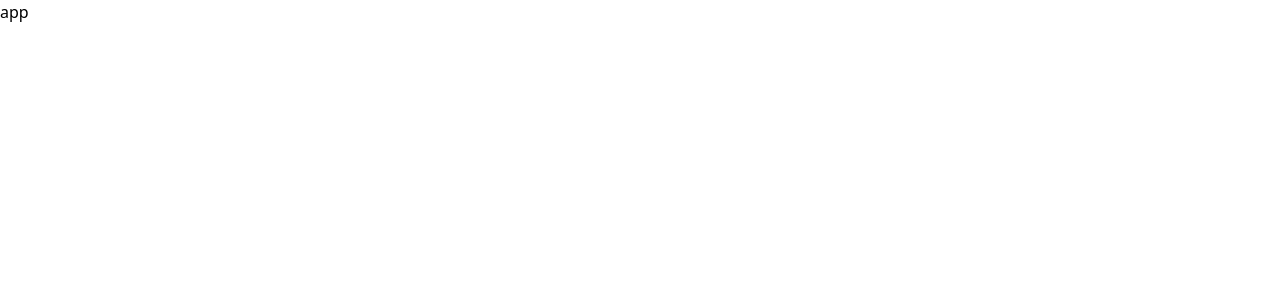
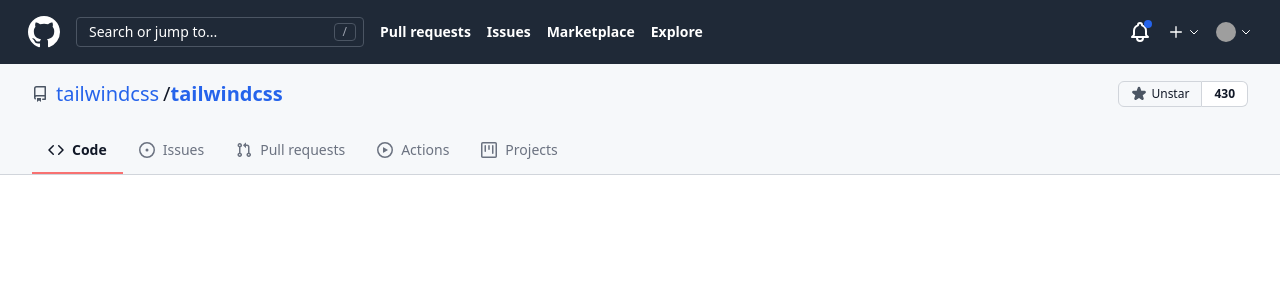
Before and after one commit to Pedro-Henrique-Ferreti/tailwind-github, a Nuxt app: page / in a window 1280 px wide. Shown: the top 300 px of the page. Built offline with nearby package versions, Linux system fonts and the light colour scheme; grey boxes are pictures that could not be loaded.

Commit message:
Created header and repository info

```diff
--- /dev/null
+++ b/components/Logo.vue
@@ -0,0 +1,13 @@
+<template>
+  <a href="#" class="text-white hover:text-gray-400">
+    <svg viewBox="0 0 16 16" class="w-8 fill-current">
+      <path fill-rule="evenodd" d="M8 0C3.58 0 0 3.58 0 8c0 3.54 2.29 6.53 5.47 7.59.4.07.55-.17.55-.38 0-.19-.01-.82-.01-1.49-2.01.37-2.53-.49-2.69-.94-.09-.23-.48-.94-.82-1.13-.28-.15-.68-.52-.01-.53.63-.01 1.08.58 1.23.82.72 1.21 1.87.87 2.33.66.07-.52.28-.87.51-1.07-1.78-.2-3.64-.89-3.64-3.95 0-.87.31-1.59.82-2.15-.08-.2-.36-1.02.08-2.12 0 0 .67-.21 2.2.82.64-.18 1.32-.27 2-.27.68 0 1.36.09 2 .27 1.53-1.04 2.2-.82 2.2-.82.44 1.1.16 1.92.08 2.12.51.56.82 1.27.82 2.15 0 3.07-1.87 3.75-3.65 3.95.29.25.54.73.54 1.48 0 1.07-.01 1.93-.01 2.2 0 .21.15.46.55.38A8.013 8.013 0 0016 8c0-4.42-3.58-8-8-8z" />
+    </svg>
+  </a>
+</template>
+
+<script>
+export default {
+  name: 'Logo',
+};
+</script>
--- /dev/null
+++ b/components/RepositoryNav.vue
@@ -0,0 +1,36 @@
+<template>
+  <ul class="border-b border-gray-300 flex items-center px-8 mt-4">
+    <repository-nav-item isActive text="Code">
+      <svg aria-hidden="true" viewBox="0 0 16 16">
+        <path fill-rule="evenodd" d="M4.72 3.22a.75.75 0 011.06 1.06L2.06 8l3.72 3.72a.75.75 0 11-1.06 1.06L.47 8.53a.75.75 0 010-1.06l4.25-4.25zm6.56 0a.75.75 0 10-1.06 1.06L13.94 8l-3.72 3.72a.75.75 0 101.06 1.06l4.25-4.25a.75.75 0 000-1.06l-4.25-4.25z" />
+      </svg>
+    </repository-nav-item>
+    <repository-nav-item text="Issues">
+      <svg aria-hidden="true" viewBox="0 0 16 16">
+        <path d="M8 9.5a1.5 1.5 0 100-3 1.5 1.5 0 000 3z" />
+        <path fill-rule="evenodd" d="M8 0a8 8 0 100 16A8 8 0 008 0zM1.5 8a6.5 6.5 0 1113 0 6.5 6.5 0 01-13 0z" />
+      </svg>
+    </repository-nav-item>
+    <repository-nav-item text="Pull requests">
+      <svg aria-hidden="true" viewBox="0 0 16 16">
+        <path fill-rule="evenodd" d="M7.177 3.073L9.573.677A.25.25 0 0110 .854v4.792a.25.25 0 01-.427.177L7.177 3.427a.25.25 0 010-.354zM3.75 2.5a.75.75 0 100 1.5.75.75 0 000-1.5zm-2.25.75a2.25 2.25 0 113 2.122v5.256a2.251 2.251 0 11-1.5 0V5.372A2.25 2.25 0 011.5 3.25zM11 2.5h-1V4h1a1 1 0 011 1v5.628a2.251 2.251 0 101.5 0V5A2.5 2.5 0 0011 2.5zm1 10.25a.75.75 0 111.5 0 .75.75 0 01-1.5 0zM3.75 12a.75.75 0 100 1.5.75.75 0 000-1.5z" />
+      </svg>
+    </repository-nav-item>
+    <repository-nav-item text="Actions">
+      <svg aria-hidden="true" viewBox="0 0 16 16">
+        <path fill-rule="evenodd" d="M1.5 8a6.5 6.5 0 1113 0 6.5 6.5 0 01-13 0zM8 0a8 8 0 100 16A8 8 0 008 0zM6.379 5.227A.25.25 0 006 5.442v5.117a.25.25 0 00.379.214l4.264-2.559a.25.25 0 000-.428L6.379 5.227z" />
+      </svg>
+    </repository-nav-item>
+    <repository-nav-item text="Projects">
+      <svg aria-hidden="true" viewBox="0 0 16 16">
+        <path fill-rule="evenodd" d="M1.75 0A1.75 1.75 0 000 1.75v12.5C0 15.216.784 16 1.75 16h12.5A1.75 1.75 0 0016 14.25V1.75A1.75 1.75 0 0014.25 0H1.75zM1.5 1.75a.25.25 0 01.25-.25h12.5a.25.25 0 01.25.25v12.5a.25.25 0 01-.25.25H1.75a.25.25 0 01-.25-.25V1.75zM11.75 3a.75.75 0 00-.75.75v7.5a.75.75 0 001.5 0v-7.5a.75.75 0 00-.75-.75zm-8.25.75a.75.75 0 011.5 0v5.5a.75.75 0 01-1.5 0v-5.5zM8 3a.75.75 0 00-.75.75v3.5a.75.75 0 001.5 0v-3.5A.75.75 0 008 3z" />
+      </svg>
+    </repository-nav-item>
+  </ul>
+</template>
+
+<script>
+export default {
+  name: 'RepositoryNav',
+};
+</script>
--- /dev/null
+++ b/components/RepositoryNavItem.vue
@@ -0,0 +1,27 @@
+<template>
+  <li :class="{ 'text-gray-500': !isActive, 'font-semibold': isActive }">
+    <a href="#"
+      class="flex items-center border-b-2 px-4 pb-3 border-transparent"
+      :class="{ 'border-red-400': isActive }"
+    >
+      <slot />
+      <span class="ml-2">{{ text }}</span>
+    </a>
+  </li>
+</template>
+
+<script>
+export default {
+  name: 'RepositoryNavItem',
+  props: {
+    text: String,
+    isActive: Boolean,
+  },
+};
+</script>
+
+<style scoped>
+::v-deep svg {
+  @apply w-4 fill-current;
+}
+</style>
--- /dev/null
+++ b/components/RepositoryStats.vue
@@ -0,0 +1,31 @@
+<template>
+  <div class="flex items-center justify-between px-8 py-4">
+    <div class="flex">
+      <svg aria-hidden="true" viewBox="0 0 16 16" class="w-4 fill-current text-gray-600">
+        <path fill-rule="evenodd" d="M2 2.5A2.5 2.5 0 014.5 0h8.75a.75.75 0 01.75.75v12.5a.75.75 0 01-.75.75h-2.5a.75.75 0 110-1.5h1.75v-2h-8a1 1 0 00-.714 1.7.75.75 0 01-1.072 1.05A2.495 2.495 0 012 11.5v-9zm10.5-1V9h-8c-.356 0-.694.074-1 .208V2.5a1 1 0 011-1h8zM5 12.25v3.25a.25.25 0 00.4.2l1.45-1.087a.25.25 0 01.3 0L8.6 15.7a.25.25 0 00.4-.2v-3.25a.25.25 0 00-.25-.25h-3.5a.25.25 0 00-.25.25z"></path>
+      </svg>
+      <div class="flex items-center text-xl ml-2">
+        <a href="#" class="text-blue-600 hover:underline">tailwindcss</a>
+        <span class="ml-1">/</span>
+        <a href="#" class="text-blue-600 hover:underline font-semibold">tailwindcss</a>
+      </div>
+    </div>
+    <div class="flex space-x-2">
+      <div class="flex text-xs">
+        <button type="button" class="border border-gray-300 rounded-md rounded-r-none px-3 py-1 flex items-center space-x-1">
+          <svg xmlns="http://www.w3.org/2000/svg" class="fill-current text-gray-600 w-4" fill="none" viewBox="0 0 24 24" stroke="currentColor">
+            <path stroke-linecap="round" stroke-linejoin="round" stroke-width="2" d="M11.049 2.927c.3-.921 1.603-.921 1.902 0l1.519 4.674a1 1 0 00.95.69h4.915c.969 0 1.371 1.24.588 1.81l-3.976 2.888a1 1 0 00-.363 1.118l1.518 4.674c.3.922-.755 1.688-1.538 1.118l-3.976-2.888a1 1 0 00-1.176 0l-3.976 2.888c-.783.57-1.838-.197-1.538-1.118l1.518-4.674a1 1 0 00-.363-1.118l-3.976-2.888c-.784-.57-.38-1.81.588-1.81h4.914a1 1 0 00.951-.69l1.519-4.674z" />
+          </svg>
+          <div>Unstar</div>
+        </button>
+        <a href="#" class="bg-white border border-gray-300 rounded-md rounded-l-none border-l-0 font-semibold hover:text-blue-600 px-3 py-1">430</a>
+      </div>
+    </div>
+  </div>
+</template>
+
+<script>
+export default {
+  name: 'RepositoryStats',
+};
+</script>
--- /dev/null
+++ b/components/TheHeader.vue
@@ -0,0 +1,20 @@
+<template>
+  <nav class="bg-gray-800 text-white px-7 py-4 flex items-center justify-between">
+    <div class="flex items-center space-x-4">
+      <logo />
+      <the-header-search-input />
+      <the-header-links />
+    </div>
+    <div class="flex items-center space-x-4 text-white">
+      <the-header-bell-button />
+      <the-header-details />
+      <the-header-profile />
+    </div>
+  </nav>
+</template>
+
+<script>
+export default {
+  name: 'TheHeader',
+};
+</script>
--- /dev/null
+++ b/components/TheHeaderBellButton.vue
@@ -0,0 +1,8 @@
+<template>
+  <a href="#" class="relative hover:text-gray-400">
+    <svg xmlns="http://www.w3.org/2000/svg" class="h-6 w-6" fill="none" viewBox="0 0 24 24" stroke="currentColor">
+      <path stroke-linecap="round" stroke-linejoin="round" stroke-width="2" d="M15 17h5l-1.405-1.405A2.032 2.032 0 0118 14.158V11a6.002 6.002 0 00-4-5.659V5a2 2 0 10-4 0v.341C7.67 6.165 6 8.388 6 11v3.159c0 .538-.214 1.055-.595 1.436L4 17h5m6 0v1a3 3 0 11-6 0v-1m6 0H9" />
+    </svg>
+    <div class="bg-blue-600 rounded-full w-2 h-2 absolute top-0 right-0" />
+  </a>
+</template>
--- /dev/null
+++ b/components/TheHeaderDetails.vue
@@ -0,0 +1,16 @@
+<template>
+  <a href="#" class="flex items-center hover:text-gray-400">
+    <svg class="w-4" xmlns="http://www.w3.org/2000/svg" fill="none" viewBox="0 0 24   24" stroke="currentColor">
+      <path stroke-linecap="round" stroke-linejoin="round" stroke-width="2" d="M12 4v16m8-8H4" />
+    </svg>
+    <svg xmlns="http://www.w3.org/2000/svg" class="w-3 ml-1" fill="none" viewBox="0 0 24 24" stroke="currentColor">
+      <path stroke-linecap="round" stroke-linejoin="round" stroke-width="2" d="M19 9l-7 7-7-7" />
+    </svg>
+  </a>
+</template>
+
+<script>
+export default {
+  name: 'TheHeaderDetails',
+};
+</script>
--- /dev/null
+++ b/components/TheHeaderLinks.vue
@@ -0,0 +1,14 @@
+<template>
+  <ul class="flex items-center font-semibold space-x-4">
+    <li><a href="#" class="hover:text-gray-400">Pull requests</a></li>
+    <li><a href="#" class="hover:text-gray-400">Issues</a></li>
+    <li><a href="#" class="hover:text-gray-400">Marketplace</a></li>
+    <li><a href="#" class="hover:text-gray-400">Explore</a></li>
+  </ul>
+</template>
+
+<script>
+export default {
+  name: 'TheHeaderLinks',
+};
+</script>
--- /dev/null
+++ b/components/TheHeaderProfile.vue
@@ -0,0 +1,14 @@
+<template>
+  <a href="#" class="flex items-center hover:text-gray-400">
+    <img src="https://avatars.githubusercontent.com/u/60117829?s=400&u=ed03e4379eedf7c54263d948e9e4e01b92dbb2a4&v=4" alt="Avatar" class="w-5 h-5 rounded-full" />
+    <svg xmlns="http://www.w3.org/2000/svg" class="w-3 ml-1" fill="none" viewBox="0 0 24 24" stroke="currentColor">
+      <path stroke-linecap="round" stroke-linejoin="round" stroke-width="2" d="M19 9l-7 7-7-7" />
+    </svg>
+  </a>
+</template>
+
+<script>
+export default {
+  name: 'TheHeaderProfile',
+};
+</script>
--- /dev/null
+++ b/components/TheHeaderSearchInput.vue
@@ -0,0 +1,18 @@
+<template>
+  <div class="relative">
+  <input
+    type="text"
+    class="rounded bg-transparent border border-gray-600 placeholder-white w-72 px-3 py-1"
+    placeholder="Search or jump to..."
+  />
+  <div class="absolute top-0 right-0 flex items-center h-full">
+    <div class="border border-gray-600 rounded text-xs text-gray-400 px-2 mr-2">/</div>
+  </div>
+</div>
+</template>
+
+<script>
+export default {
+  name: 'TheHeaderSearchInput',
+};
+</script>
--- a/pages/index.vue
+++ b/pages/index.vue
@@ -1,5 +1,11 @@
 <template>
-  <div>app</div>
+  <div class="text-gray-900 text-sm">
+    <the-header />
+    <div class="w-full bg-light-blue">
+      <repository-stats />
+      <repository-nav />
+    </div>
+  </div>
 </template>
 
 <script>
```
